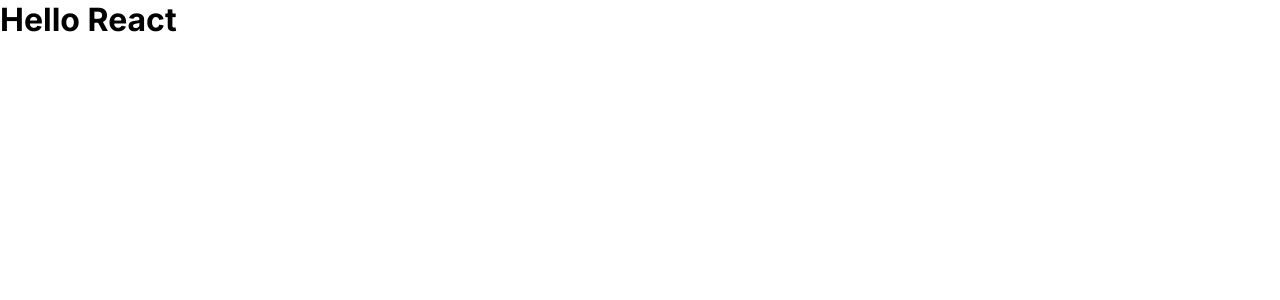
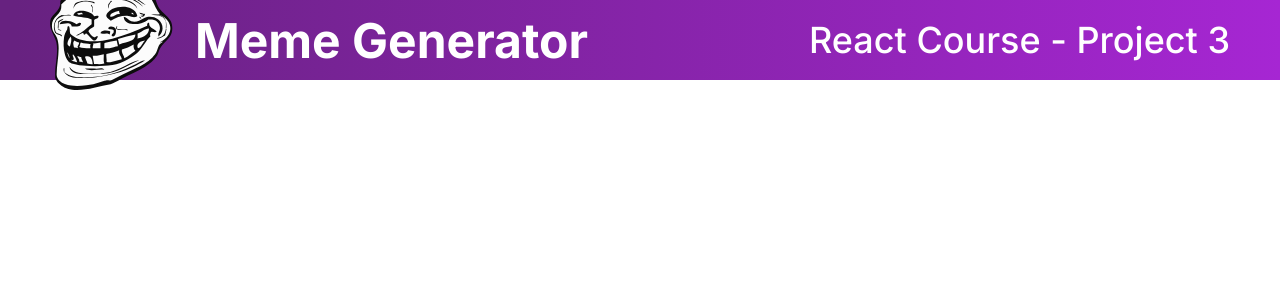
Before and after one commit to jeremydurden/meme-generator-react, a JavaScript app: page / in a window 1280 px wide. Shown: the top 300 px of the page. Built offline with nearby package versions, Linux system fonts and the light colour scheme.

Commit message:
adding header component and styling

```diff
--- a/src/App.js
+++ b/src/App.js
@@ -1,7 +1,8 @@
+import Header from "./Components/Header";
 import "./styles.css";
 
 function App() {
-  return <h1>Hello React</h1>;
+  return <Header />;
 }
 
 export default App;
--- /dev/null
+++ b/src/Components/Header.js
@@ -0,0 +1,13 @@
+import face from "../Images/trollFace.svg";
+
+function Header() {
+  return (
+    <header className="header">
+      <img className="header--image" src={face} alt="meme face" />
+      <h2 className="header--title">Meme Generator</h2>
+      <h3 className="header--subtitle">React Course - Project 3</h3>
+    </header>
+  );
+}
+
+export default Header;
--- a/src/styles.css
+++ b/src/styles.css
@@ -4,3 +4,30 @@
   padding: 0;
   font-family: "Inter", sans-serif;
 }
+
+.header {
+  background: linear-gradient(90deg, #672280 1.18%, #a626d3 100%);
+  height: 10vh;
+  color: #ffffff;
+
+  display: flex;
+  align-items: center;
+}
+
+.header--image {
+  margin-left: 50px;
+  margin-right: 20px;
+  width: 125px;
+}
+
+.header--title {
+  font-size: 48px;
+  font-weight: 700;
+  margin-right: auto;
+}
+
+.header--subtitle {
+  margin-right: 50px;
+  font-size: 36px;
+  font-weight: 500;
+}
```
Also changed, not shown: src/Images/trollFace.svg (added).
